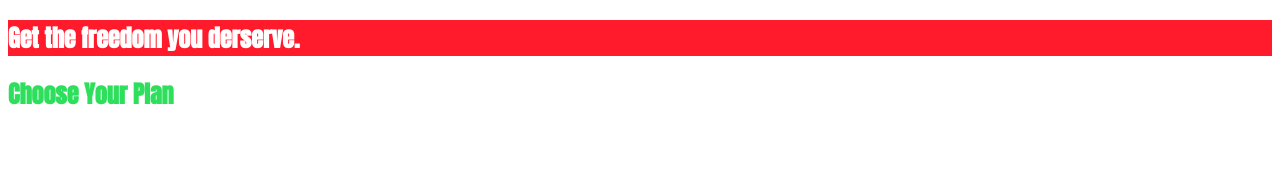
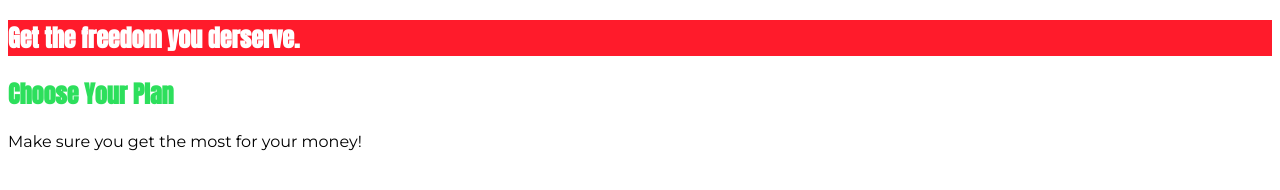
Before and after one commit to jripke74/css-a-2, a plain HTML site: page index.html in a window 1280 px wide. Drawn offline with Linux system fonts and the light colour scheme.

Commit message:
add google font

```diff
--- a/index.html
+++ b/index.html
@@ -9,6 +9,10 @@
       href="https://fonts.googleapis.com/css?family=Anton"
       rel="stylesheet"
     />
+    <link
+      href="https://fonts.googleapis.com/css?/family=Montserrat:400,700"
+      rel="stylesheet"
+    />
     <link rel="stylesheet" href="main.css" />
   </head>
   <body>
@@ -18,6 +22,7 @@
       </section>
       <section id="plane">
         <h1 class="section-title">Choose Your Plan</h1>
+        <p>Make sure you get the most for your money!</p>
       </section>
     </main>
   </body>
--- a/main.css
+++ b/main.css
@@ -1,12 +1,16 @@
+body {
+  font-family: "Montserrat", sans-serif;
+}
+
 #product-overview {
   background: #ff1b2b;
+}
+
+.section-title {
+  color: #2ddf5c;
 }
 
 h1 {
   color: white;
   font-family: "Anton", sans-serif;
 }
-
-.section-title {
-  color: #2ddf5c;
-}
```
